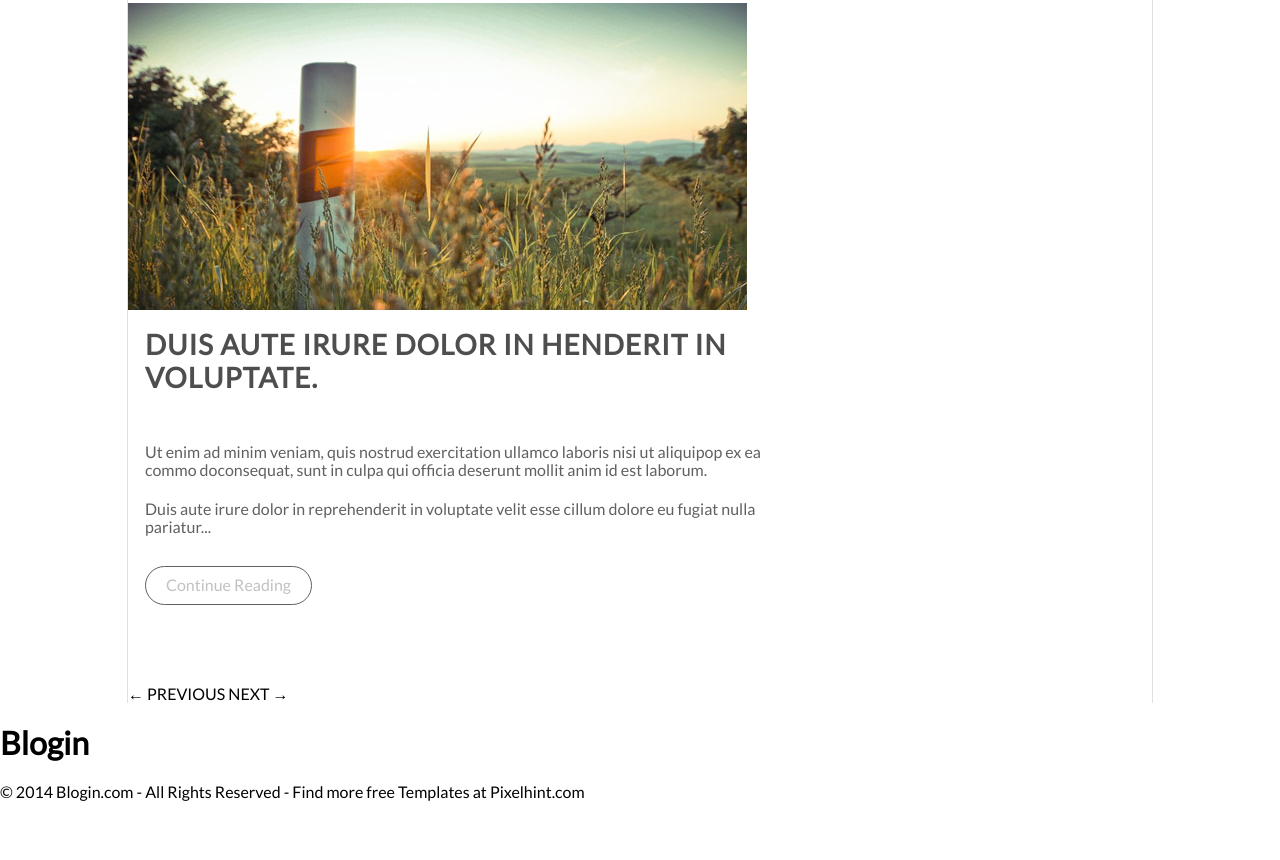
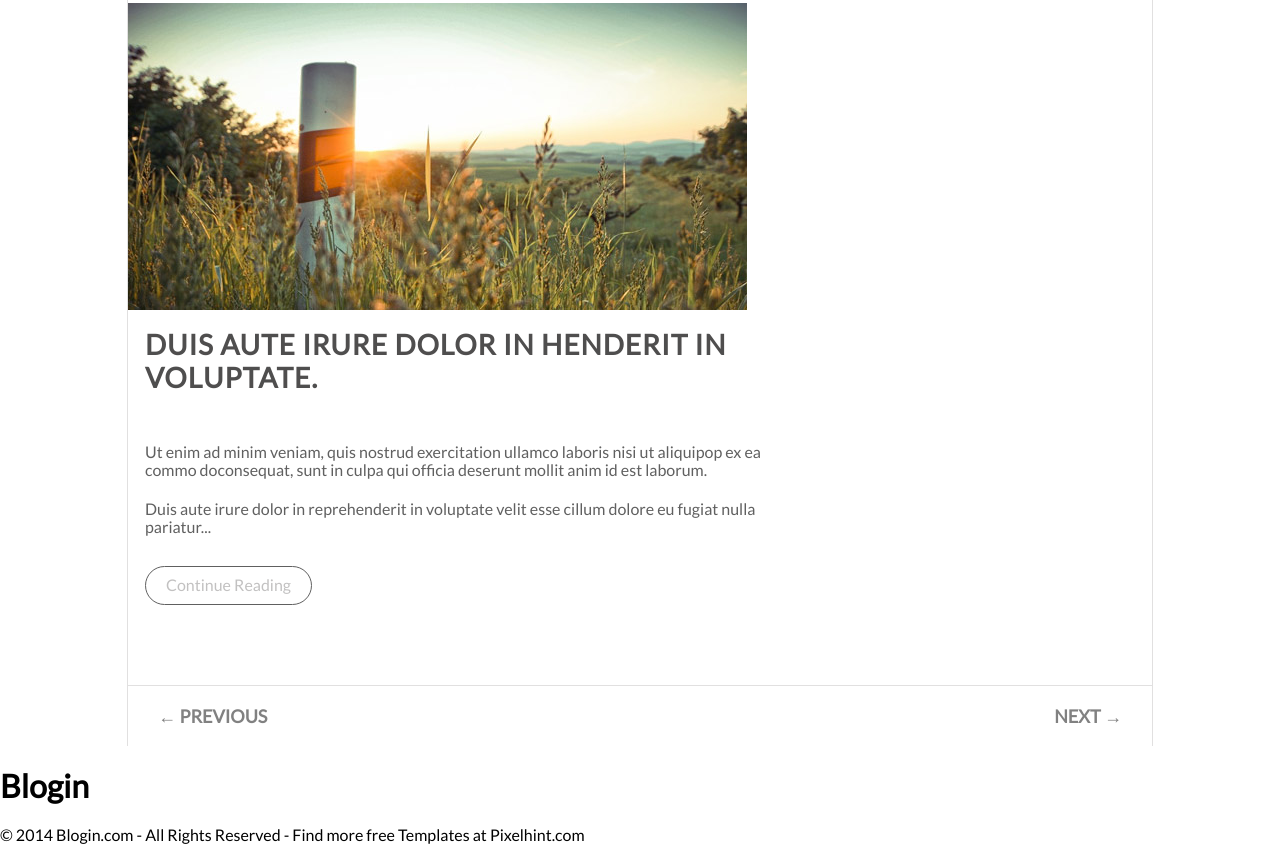
Before and after one commit to Azizul-1/blog-site, a website: page app/index.html in a window 1280 px wide. Shown: the part 928-1788 px from the top of the page. Before the commit the page ends 1745 px from the top, so only its background shows below. Drawn offline with Linux system fonts and the light colour scheme.

Commit message:
Completed footer top part.

```diff
--- a/app/assets/styles/base/_variables.css
+++ b/app/assets/styles/base/_variables.css
@@ -3,3 +3,4 @@ $titleColor: #4f4e4e;
 $paragraphColor: #606060;
 $placeholderColor: #c2c1c1;
 $asideTitleBgColor: #F8F8F8;
+$darkGray: #818181;
--- /dev/null
+++ b/app/assets/styles/modules/_footer-top.css
@@ -0,0 +1,20 @@
+.footer-top{
+  padding: 20px 30px;
+  border-top: 1px solid $borderColor;
+
+  @mixin clearfix;
+
+  &__prev{
+    font-size: 1.125rem;
+    font-weight: bold;
+    color: $darkGray;
+    float: left;
+  }
+
+  &__next{
+    font-size: 1.125rem;
+    font-weight: bold;
+    color: $darkGray;
+    float: right;
+  }
+}
--- a/app/assets/styles/styles.css
+++ b/app/assets/styles/styles.css
@@ -8,3 +8,4 @@
 @import "modules/_article-wrapper";
 @import "modules/_aside-title";
 @import "modules/_email-section";
+@import "modules/_footer-top";
--- a/app/index.html
+++ b/app/index.html
@@ -78,13 +78,13 @@
 			</div>
 		</div>
 
-		<section>
-			<a>&#8592; PREVIOUS</a>
-			<a>NEXT &#8594;</a>
+		<section class="footer-top">
+			<a class="footer-top__prev">&#8592; PREVIOUS</a>
+			<a class="footer-top__next">NEXT &#8594;</a>
 		</section>
 	</div>
 
-	<footer>
+	<footer class="site-footer">
 		<h1>Blogin</h1>
 		<p>&copy; 2014 Blogin.com  -  All Rights Reserved  -  Find more free Templates at Pixelhint.com</p>
 		<section>
--- a/app/temp/styles/styles.css
+++ b/app/temp/styles/styles.css
@@ -624,3 +624,28 @@ img{
 		right: 20px;
 		top: 14px;
 	}
+
+.footer-top{
+  padding: 20px 30px;
+  border-top: 1px solid #E1E0E0;
+}
+
+.footer-top::after{
+		content: "";
+		clear: both;
+		display: table;
+	}
+
+.footer-top__prev{
+    font-size: 1.125rem;
+    font-weight: bold;
+    color: #818181;
+    float: left;
+  }
+
+.footer-top__next{
+    font-size: 1.125rem;
+    font-weight: bold;
+    color: #818181;
+    float: right;
+  }
```
